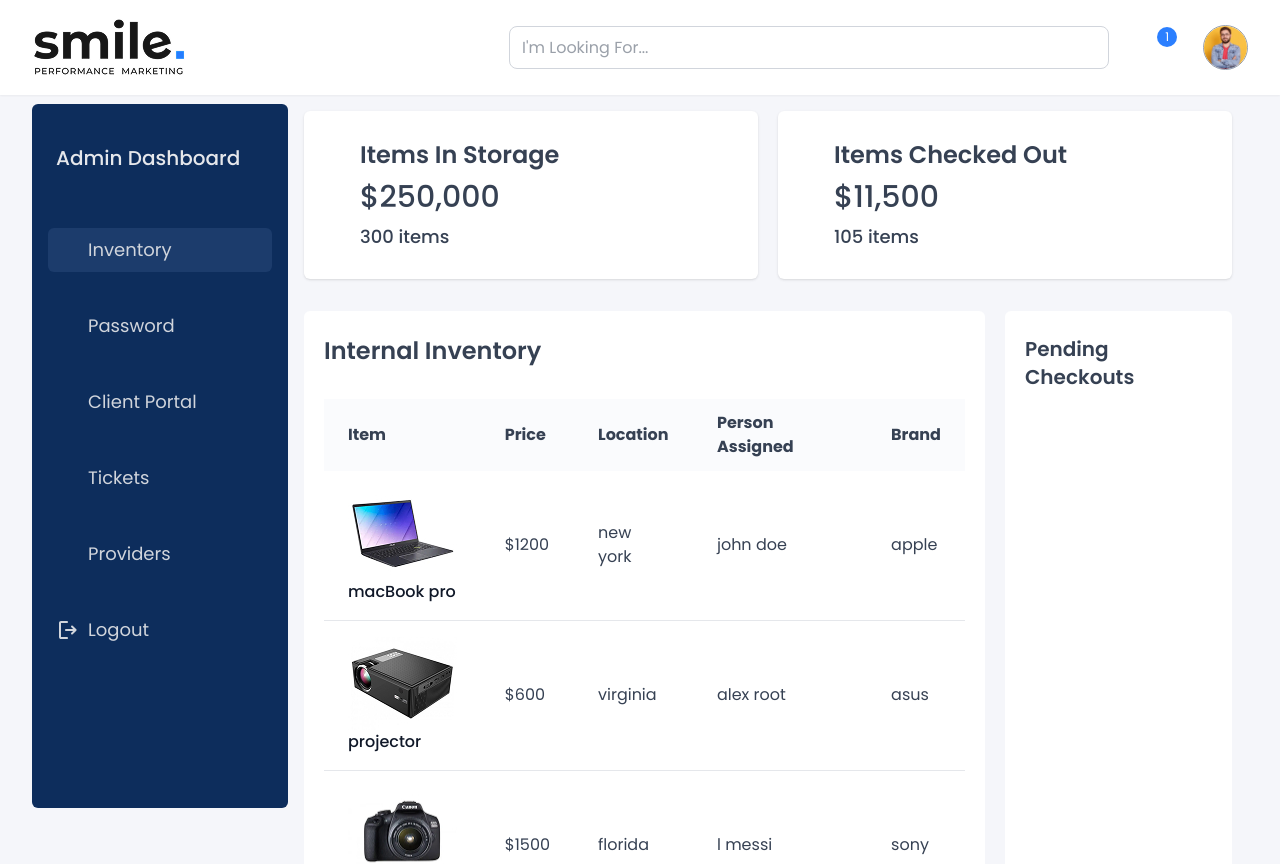
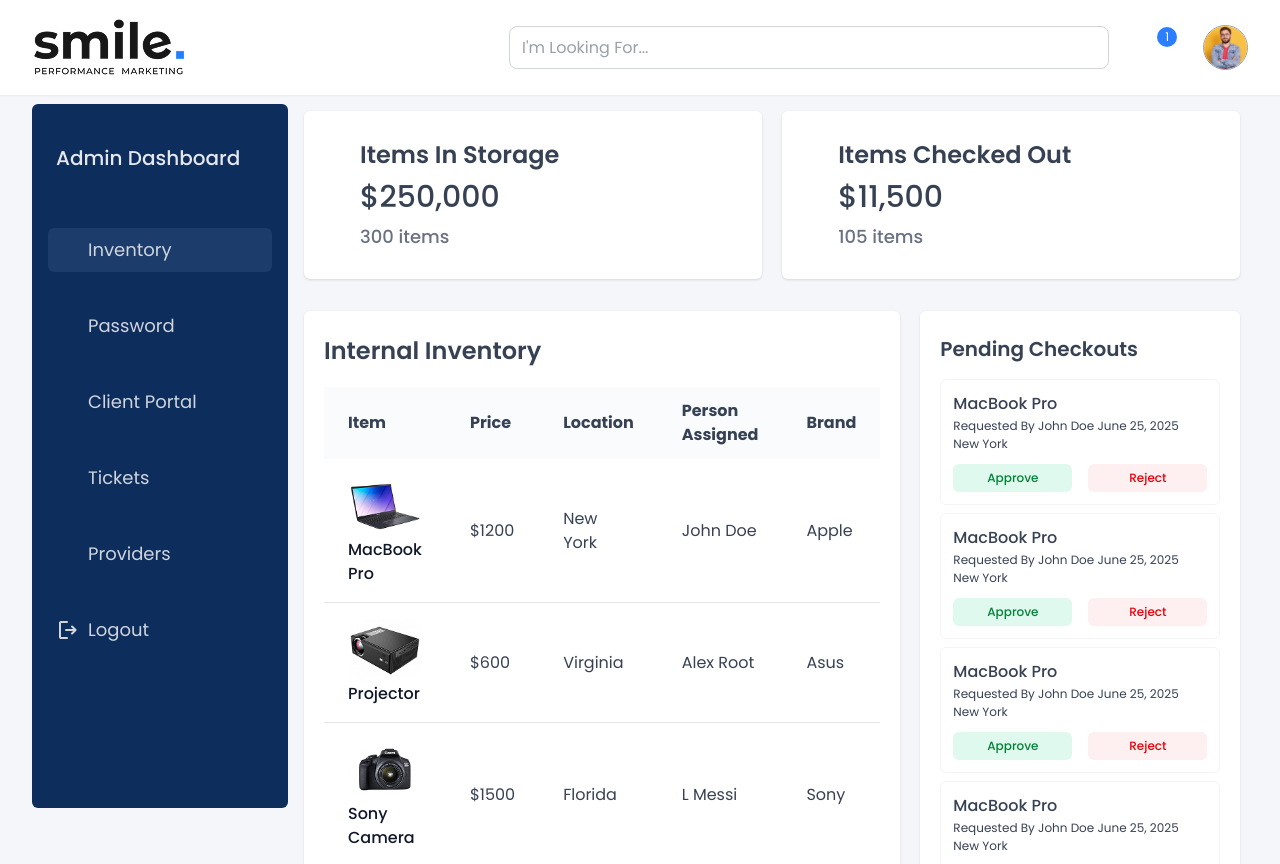
Before and after one commit to shipon-islam/smile-marketing, a React (Vite) app: page /inventory in a window 1280 px wide. Shown: the top 864 px of the page. Built offline with nearby package versions, Linux system fonts and the light colour scheme; some icons are missing.

Commit message:
complated inventory page

```diff
--- /dev/null
+++ b/src/components/InventoryTable.jsx
@@ -0,0 +1,145 @@
+import ScrollArea from "../components/ScrollArea";
+const inventories = [
+  {
+    id: 1,
+    name: "macBook pro",
+    image: "/images/products/laptop.jpg",
+    price: "$1200",
+    location: "new york",
+    person_assigned: "john doe",
+    brand: "apple",
+  },
+  {
+    id: 2,
+    name: "projector",
+    image: "/images/products/projector.jpg",
+    price: "$600",
+    location: "virginia",
+    person_assigned: "alex root",
+    brand: "asus",
+  },
+  {
+    id: 3,
+    name: "sony camera",
+    image: "/images/products/camera.jpg",
+    price: "$1500",
+    location: "florida",
+    person_assigned: "l messi",
+    brand: "sony",
+  },
+  {
+    id: 4,
+    name: "sony camera",
+    image: "/images/products/camera.jpg",
+    price: "$1500",
+    location: "florida",
+    person_assigned: "l messi",
+    brand: "sony",
+  },
+  {
+    id: 5,
+    name: "sony camera",
+    image: "/images/products/camera.jpg",
+    price: "$1500",
+    location: "florida",
+    person_assigned: "l messi",
+    brand: "sony",
+  },
+  {
+    id: 6,
+    name: "sony camera",
+    image: "/images/products/camera.jpg",
+    price: "$1500",
+    location: "florida",
+    person_assigned: "l messi",
+    brand: "sony",
+  },
+];
+export default function InventoryTable() {
+  return (
+    <ScrollArea className="max-h-[35rem] overflow-x-auto">
+      <table className="w-full text-left rtl:text-right  table-auto hidden xl:block capitalize ">
+        <thead className="capitalize bg-lightGray">
+          <tr>
+            <th scope="col" className="px-6 py-3">
+              item
+            </th>
+            <th scope="col" className="px-6 py-3">
+              price
+            </th>
+            <th scope="col" className="px-6 py-3">
+              location
+            </th>
+            <th scope="col" className="px-6 py-3">
+              person assigned
+            </th>
+            <th scope="col" className="px-6 py-3">
+              brand
+            </th>
+          </tr>
+        </thead>
+        <tbody>
+          {inventories.map((inventory) => (
+            <tr
+              key={inventory.id}
+              className="bg-white border-b  border-gray-200"
+            >
+              <td className="px-6 py-4 font-medium text-gray-900">
+                <img
+                  src={inventory.image}
+                  alt={inventory.name}
+                  className="max-h-[93px] max-w-[109px] w-full h-full object-cover"
+                />
+                {inventory.name}
+              </td>
+              <td className="px-6 py-4 ">{inventory.price}</td>
+              <td className="px-6 py-4 ">{inventory.location}</td>
+              <td className="px-6 py-4 ">{inventory.person_assigned}</td>
+              <td className="px-6 py-4 ">{inventory.brand}</td>
+            </tr>
+          ))}
+        </tbody>
+      </table>
+      <div className="w-full xl:hidden">
+        <ul>
+          {inventories.map((inventory) => (
+            <li className="border border-gray-100 rounded-md p-5 sm:p-8 capitalize mb-3 text-lg md:text-base">
+              <div className="table-item border-b border-gray-100 pb-2">
+                <h5 className="font-medium">item</h5>
+                <div>
+                  <img
+                    src={inventory.image}
+                    alt={inventory.name}
+                    className="max-w-[90px] mx-auto  md:max-h-[93px] md:max-w-[109px] w-full h-full object-cover"
+                  />
+                  {inventory.name}
+                </div>
+              </div>
+              <div className="table-item">
+                <h5 className="font-medium">price</h5>
+
+                <div>{inventory.price}</div>
+              </div>
+
+              <div className="table-item">
+                <h5 className="font-medium">location</h5>
+
+                <div>{inventory.location}</div>
+              </div>
+
+              <div className="table-item">
+                <h5 className="font-medium">person assigned</h5>
+
+                <div>{inventory.person_assigned}</div>
+              </div>
+              <div className="table-item">
+                <h5 className="font-medium">brand</h5>
+                <div>{inventory.brand}</div>
+              </div>
+            </li>
+          ))}
+        </ul>
+      </div>
+    </ScrollArea>
+  );
+}
--- /dev/null
+++ b/src/components/RequestBox.jsx
@@ -0,0 +1,17 @@
+export default function RequestBox({ title, user, date, location }) {
+  return (
+    <div className="border border-gray-100 rounded-md p-3 mb-2">
+      <h5 className="font-medium capitalize text-lg md:text-base">{title}</h5>
+      <p className="text-sm md:text-xs capitalize my-0.5">{`requested by ${user} ${date}`}</p>
+      <p className="capitalize text-sm md:text-xs">{location}</p>
+      <div className="flex justify-between gap-x-4 mt-3">
+        <button className="bg-[#DFF9EE] text-green-700 font-medium capitalize text-sm md:text-xs px-5 py-1.5 rounded-md flex-1 cursor-pointer">
+          approve
+        </button>
+        <button className="bg-[#FEEFF0] text-red-600 font-medium capitalize text-sm md:text-xs px-5 py-1.5 rounded-md flex-1 cursor-pointer">
+          reject
+        </button>
+      </div>
+    </div>
+  );
+}
--- /dev/null
+++ b/src/components/ScrollArea.jsx
@@ -0,0 +1,28 @@
+// ScrollArea.tsx
+import { useEffect, useRef } from "react";
+export default function ScrollArea({ children, className }) {
+  const scrollRef = useRef(null);
+  useEffect(() => {
+    const el = scrollRef.current;
+    if (!el) return;
+    let timeout;
+    const handleScroll = () => {
+      clearTimeout(timeout);
+
+      el.classList.add("showScollbar");
+      timeout = setTimeout(() => {
+        el.classList.remove("showScollbar");
+      }, 800);
+    };
+    el.addEventListener("scroll", handleScroll);
+    return () => el.removeEventListener("scroll", handleScroll);
+  }, []);
+  return (
+    <div
+      ref={scrollRef}
+      className={`overflow-y-auto custom-scroll ${className}`}
+    >
+      {children}
+    </div>
+  );
+}
--- a/src/components/SidebarWraper.jsx
+++ b/src/components/SidebarWraper.jsx
@@ -9,7 +9,7 @@ export default function SidebarWraper({ children }) {
           <div className="md:w-64 2xl:w-72 text-white">
             <Sidebar />
           </div>
-          <div className="md:flex-1 p-4">{children}</div>
+          <div className="md:flex-1 p-2 sm:p-4">{children}</div>
         </div>
       </div>
     </Layout>
--- a/src/components/SummaryBox.jsx
+++ b/src/components/SummaryBox.jsx
@@ -1,9 +1,11 @@
 export default function SummaryBox({ title, amount, items }) {
   return (
-    <div className="bg-white text-gray-700 px-14 py-7 rounded-md shadow">
-      <h4 className="capitalize font-semibold text-2xl">{title}</h4>
-      <h5 className="font-medium text-3xl my-2">{amount}</h5>
-      <p className="font-medium text-lg">{items}</p>
+    <div className="bg-white text-gray-700 px-4  lg:px-8 xl:px-14 py-4 lg:py-7 rounded-md shadow">
+      <h4 className="capitalize font-semibold text-[1.4rem] lg:text-2xl">
+        {title}
+      </h4>
+      <h5 className="font-medium text-2xl lg:text-3xl my-2">{amount}</h5>
+      <p className="font-medium text-lg text-gray-500">{items}</p>
     </div>
   );
 }
--- a/src/index.css
+++ b/src/index.css
@@ -6,3 +6,28 @@
   --color-lightBlue: #1c3c6c;
   --font-poppins: "Poppins", sans-serif;
 }
+@layer utilities {
+  .table-item {
+    @apply flex justify-between mb-4 gap-x-4 items-center;
+  }
+  .toggle-btn {
+    @apply transition-colors duration-300  text-gray-500 border border-gray-500 px-4 py-1 rounded-full capitalize cursor-pointer font-medium;
+  }
+}
+/* styles.css */
+.custom-scroll::-webkit-scrollbar {
+  width: 5px;
+}
+
+.custom-scroll.showScollbar::-webkit-scrollbar-thumb {
+  background-color: #cfd0d1;
+  border-radius: 4px;
+}
+
+.custom-scroll.showScollbar::-webkit-scrollbar-thumb:hover {
+  background-color: #b3b5b6;
+}
+
+.custom-scroll::-webkit-scrollbar-track {
+  background: transparent;
+}
--- a/src/main.jsx
+++ b/src/main.jsx
@@ -6,7 +6,11 @@ import "./index.css";
 
 createRoot(document.getElementById("root")).render(
   <StrictMode>
-    <BrowserRouter>
+    <BrowserRouter
+      future={{
+        v7_startTransition: true,
+      }}
+    >
       <App />
     </BrowserRouter>
   </StrictMode>
--- a/src/pages/Inventory.jsx
+++ b/src/pages/Inventory.jsx
@@ -1,34 +1,10 @@
+import { useState } from "react";
+import InventoryTable from "../components/InventoryTable";
+import RequestBox from "../components/RequestBox";
+import ScrollArea from "../components/ScrollArea";
 import SummaryBox from "../components/SummaryBox";
-const inventories = [
-  {
-    id: 1,
-    name: "macBook pro",
-    image: "/images/products/laptop.jpg",
-    price: "$1200",
-    location: "new york",
-    person_assigned: "john doe",
-    brand: "apple",
-  },
-  {
-    id: 2,
-    name: "projector",
-    image: "/images/products/projector.jpg",
-    price: "$600",
-    location: "virginia",
-    person_assigned: "alex root",
-    brand: "asus",
-  },
-  {
-    id: 3,
-    name: "sony camera",
-    image: "/images/products/camera.jpg",
-    price: "$1500",
-    location: "florida",
-    person_assigned: "l messi",
-    brand: "sony",
-  },
-];
 export default function Inventory() {
+  const [isPending, setisPending] = useState(false);
   return (
     <div>
       <div className="grid lg:grid-cols-2 gap-5">
@@ -43,61 +19,109 @@ export default function Inventory() {
           items="105 items"
         />
       </div>
-      <div className="grid lg:grid-cols-[3fr_1fr] gap-x-5 mt-8">
-        <div className="bg-white px-5 py-6 rounded-md">
-          <h1 className="font-semibold text-2xl capitalize">
-            internal inventory
-          </h1>
-
-          <div class="relative overflow-x-auto mt-8">
-            <table class="w-full text-left rtl:text-right  ">
-              <thead class="capitalize bg-lightGray">
-                <tr>
-                  <th scope="col" class="px-6 py-3">
-                    item
-                  </th>
-                  <th scope="col" class="px-6 py-3">
-                    price
-                  </th>
-                  <th scope="col" class="px-6 py-3">
-                    location
-                  </th>
-                  <th scope="col" class="px-6 py-3">
-                    person assigned
-                  </th>
-                  <th scope="col" class="px-6 py-3">
-                    brand
-                  </th>
-                </tr>
-              </thead>
-              <tbody>
-                {inventories.map((inventory) => (
-                  <tr class="bg-white border-b  border-gray-200">
-                    <th
-                      scope="row"
-                      class="px-6 py-4 font-medium text-gray-900 whitespace-nowrap "
-                    >
-                      <img
-                        src={inventory.image}
-                        alt={inventory.name}
-                        className="max-h-[93px] max-w-[109px] w-full h-full object-cover"
-                      />
-                      {inventory.name}
-                    </th>
-                    <td class="px-6 py-4">{inventory.price}</td>
-                    <td class="px-6 py-4">{inventory.location}</td>
-                    <td class="px-6 py-4">{inventory.person_assigned}</td>
-                    <td class="px-6 py-4">{inventory.brand}</td>
-                  </tr>
-                ))}
-              </tbody>
-            </table>
+      <div className="mt-8">
+        <div className="lg:hidden bg-deepBlue/5 rounded-full p-1 ">
+          <div className="flex  gap-x-4 bg-deepBlue/10 border border-gray-200 w-fit ml-auto p-1.5 rounded-full">
+            <button
+              onClick={() => setisPending(false)}
+              className={`toggle-btn ${
+                isPending ? "" : "bg-deepBlue !text-gray-300"
+              }`}
+            >
+              Active
+            </button>
+            <button
+              onClick={() => setisPending(true)}
+              className={`toggle-btn ${
+                isPending ? "bg-deepBlue !text-gray-300" : ""
+              }`}
+            >
+              Pending
+            </button>
           </div>
         </div>
-        <div className="bg-white px-5 py-6 rounded-md">
-          <h4 className="font-semibold capitalize text-xl">
-            pending checkouts
-          </h4>
+        <div className="grid lg:grid-cols-[1fr_18rem] xl:grid-cols-[1fr_20rem] gap-x-5 mt-4 ">
+          <div
+            className={`bg-white px-3 sm:px-5 py-6 rounded-md shadow ${
+              isPending ? "hidden  lg:block" : ""
+            }`}
+          >
+            <h1 className="font-semibold text-2xl capitalize mb-5">
+              internal inventory
+            </h1>
+            <InventoryTable />
+          </div>
+          <div
+            className={`bg-white px-3 sm:px-5 py-6 rounded-md w-full shadow ${
+              isPending ? "" : "hidden lg:block"
+            }`}
+          >
+            <h4 className="font-semibold capitalize text-xl mb-4">
+              pending checkouts
+            </h4>
+            <ScrollArea className="max-h-[35rem]">
+              <RequestBox
+                title="macBook pro"
+                user="john Doe"
+                date="june 25, 2025"
+                location="new york"
+              />
+              <RequestBox
+                title="macBook pro"
+                user="john Doe"
+                date="june 25, 2025"
+                location="new york"
+              />
+              <RequestBox
+                title="macBook pro"
+                user="john Doe"
+                date="june 25, 2025"
+                location="new york"
+              />
+              <RequestBox
+                title="macBook pro"
+                user="john Doe"
+                date="june 25, 2025"
+                location="new york"
+              />
+              <RequestBox
+                title="macBook pro"
+                user="john Doe"
+                date="june 25, 2025"
+                location="new york"
+              />
+              <RequestBox
+                title="macBook pro"
+                user="john Doe"
+                date="june 25, 2025"
+                location="new york"
+              />
+              <RequestBox
+                title="macBook pro"
+                user="john Doe"
+                date="june 25, 2025"
+                location="new york"
+              />
+              <RequestBox
+                title="macBook pro"
+                user="john Doe"
+                date="june 25, 2025"
+                location="new york"
+              />
+              <RequestBox
+                title="macBook pro"
+                user="john Doe"
+                date="june 25, 2025"
+                location="new york"
+              />
+              <RequestBox
+                title="macBook pro"
+                user="john Doe"
+                date="june 25, 2025"
+                location="new york"
+              />
+            </ScrollArea>
+          </div>
         </div>
       </div>
     </div>
```
Also changed, not shown: src/components/Sidebar.jsx (+5 -5 lines).
